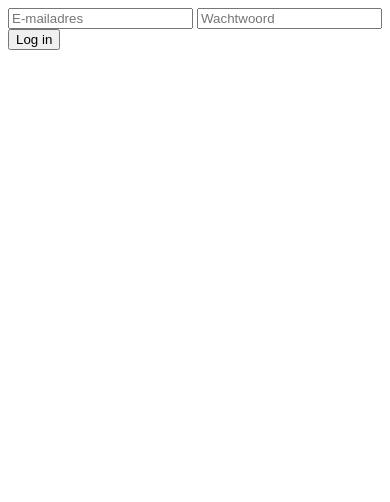
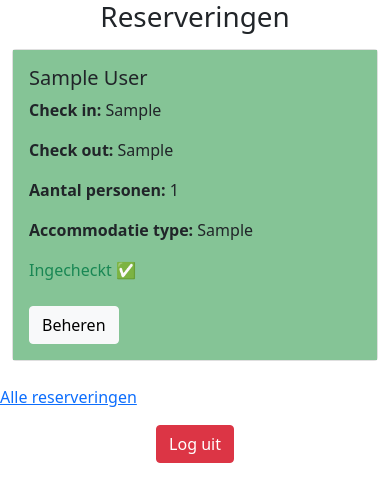
Before and after one commit to LingzanSekema/Boer-Bert-Reserveringssysteem, a PHP site: page /medewerker_dashboard.php in a window 390 px wide. Shown: the top 502 px of the page. Run offline with PHP 8.4, Linux system fonts and the light colour scheme; the visitor is signed in with stand-in values (Sample User, id 1); tables that the repository leaves empty or names only in its code hold one stand-in row (values such as "Sample post").

Commit message:
medewerker dashboard sprint 2

```diff
--- a/medewerker_dashboard.php
+++ b/medewerker_dashboard.php
@@ -1,80 +1,97 @@
 <?php
 session_start();
-require 'database.php'; // Zorg ervoor dat deze verbinding correct is ingesteld
 
-if (isset($_POST['submit'])) {
-    $email = $_POST['email'];
-    $password = $_POST['password'];
+if (!isset($_SESSION['email']) || $_SESSION['role'] !== 'medewerker') {
+    header('Location: login.php');
+    exit();
+}
 
-    // SQL om gebruiker te zoeken op e-mail
-    $sql = "SELECT * FROM users WHERE email = ?";
-    $stmt = mysqli_prepare($conn, $sql);
+require 'database.php';
 
-    if ($stmt) {
-        // Bind parameters en voer de query uit
-        mysqli_stmt_bind_param($stmt, "s", $email);
-        mysqli_stmt_execute($stmt);
-        $result = mysqli_stmt_get_result($stmt);
+// Inchecken functionaliteit
+if (isset($_POST['check_in'])) {
+    $id = $_POST['id'];
+    $conn->query("UPDATE reservering SET inchecken = 1 WHERE id = $id");
+    header("Location: medewerker_dashboard.php");
+    exit();
+}
 
-        // Controleer of gebruiker bestaat
-        if ($result && mysqli_num_rows($result) > 0) {
-            $data_uit_database = mysqli_fetch_array($result, MYSQLI_ASSOC);
+// Uitchecken functionaliteit
+if (isset($_POST['check_out'])) {
+    $id = $_POST['id'];
+    $conn->query("UPDATE reservering SET uitchecken = 1 WHERE id = $id");
+    header("Location: medewerker_dashboard.php");
+    exit();
+}
 
-            // Controleer of wachtwoord klopt
-            if (password_verify($password, $data_uit_database['password'])) {
-                // Sla gegevens op in de sessie
-                $_SESSION['email'] = $data_uit_database['email'];
-                $_SESSION['role'] = $data_uit_database['role'];
+// Query: Haal alleen reserveringen op die niet zijn uitgecheckt
+$allReserveringen = $conn->query("
+    SELECT * FROM reservering
+    WHERE uitchecken = 0 OR uitchecken IS NULL
+    ORDER BY check_in ASC
+");
 
-                // Redirect op basis van de rol
-                switch ($data_uit_database['role']) {
-                    case 'bert':
-                        $location = "bert_dashboard.php";
-                        break;
-                    case 'medewerker':
-                        $location = "medewerker_dashboard.php";
-                        break;
-                    default:
-                        $location = "reservering.php";
-                        break;
-                }
+$reserveringen = $allReserveringen->fetch_all(MYSQLI_ASSOC);
+?>
 
-                header("Location: $location");
-                exit;
-            } else {
-                $error = "Onjuist wachtwoord.";
-            }
-        } else {
-            $error = "Gebruiker met dit e-mailadres bestaat niet.";
-        }
-
-        mysqli_stmt_close($stmt);
-    } else {
-        $error = "Er is een fout opgetreden bij het voorbereiden van de query.";
-    }
-
-    mysqli_close($conn);
-}
-?>
 <!DOCTYPE html>
 <html lang="en">
 
 <head>
     <meta charset="UTF-8">
     <meta name="viewport" content="width=device-width, initial-scale=1.0">
-    <title>Login</title>
+    <title>Medewerker Dashboard</title>
+    <link href="https://cdn.jsdelivr.net/npm/bootstrap@5.1.3/dist/css/bootstrap.min.css" rel="stylesheet">
 </head>
 
 <body>
-    <form method="POST" action="">
-        <input type="email" name="email" placeholder="E-mailadres" required>
-        <input type="password" name="password" placeholder="Wachtwoord" required>
-        <button type="submit" name="submit">Log in</button>
+
+    <h1 class="mb-3 text-center">Reserveringen</h1>
+    <div class="container">
+        <div class="row">
+            <?php foreach ($reserveringen as $reservering) { ?>
+                <div class="col-md-4 mb-4">
+                    <div class="card h-100">
+                        <div class="card-body" style="background-color: #85C496;">
+                            <h5 class="card-title"><?php echo htmlspecialchars($reservering["firstname"] . ' ' . $reservering["lastname"]); ?></h5>
+                            <p class="card-text"><strong>Check in:</strong> <?php echo htmlspecialchars($reservering["check_in"]); ?></p>
+                            <p class="card-text"><strong>Check out:</strong> <?php echo htmlspecialchars($reservering["check_out"]); ?></p>
+                            <p class="card-text"><strong>Aantal personen:</strong> <?php echo htmlspecialchars($reservering["guest_count"]); ?></p>
+                            <p class="card-text"><strong>Accommodatie type:</strong> <?php echo htmlspecialchars($reservering["accommodation_type"]); ?></p>
+
+                            <!-- Inchecken knop -->
+                            <?php if (!$reservering['inchecken']) { ?>
+                                <form method="POST">
+                                    <input type="hidden" name="id" value="<?php echo htmlspecialchars($reservering['id']); ?>">
+                                    <button type="submit" name="check_in" class="btn btn-success">Inchecken</button>
+                                </form>
+                            <?php } else { ?>
+                                <p class="text-success">Ingecheckt ✅</p>
+
+                                <!-- Uitchecken knop -->
+                                <?php if (!$reservering['uitchecken']) { ?>
+                                    <form method="POST">
+                                        <input type="hidden" name="id" value="<?php echo htmlspecialchars($reservering['id']); ?>">
+                                        <button type="submit" name="check_out" class="btn btn-warning">Uitchecken</button>
+                                    </form>
+                                <?php } ?>
+                            <?php } ?>
+
+                            <!-- Beheren knop -->
+                            <a href="info.php?id=<?php echo $reservering['id']; ?>" class="btn btn-light mt-2">Beheren</a>
+                        </div>
+                    </div>
+                </div>
+            <?php } ?>
+        </div>
+    </div>
+    <a href="old_reserveringen.php">Alle reserveringen</a>
+    <!-- Log uit knop -->
+    <form method="POST" class="text-center mt-3">
+        <button type="submit" name="logout" class="btn btn-danger">Log uit</button>
     </form>
 
-    <?php if (isset($error)) {
-        echo "<p style='color:red;'>$error</p>";
-    } ?>
+    <script src="https://cdn.jsdelivr.net/npm/bootstrap@5.1.3/dist/js/bootstrap.bundle.min.js"></script>
 </body>
 
 </html>
--- a/reservering.php
+++ b/reservering.php
@@ -70,7 +70,7 @@ if (isset($_POST['submit'])) {
         </section>
 
         <section id="formulier" class="form-popup">
-            <form action="reservering.php" method="POST" id="reserveringsformulier">
+            <form action="bevestiging.php" method="POST" id="reserveringsformulier">
                 <span id="sluit-knop" class="sluit-knop">&times;</span>
                 <h2>Reserveringsformulier</h2>
 
```
Also changed, not shown: info.php (+0 -13 lines), old_reserveringen.php (added, +63 -0 lines).
